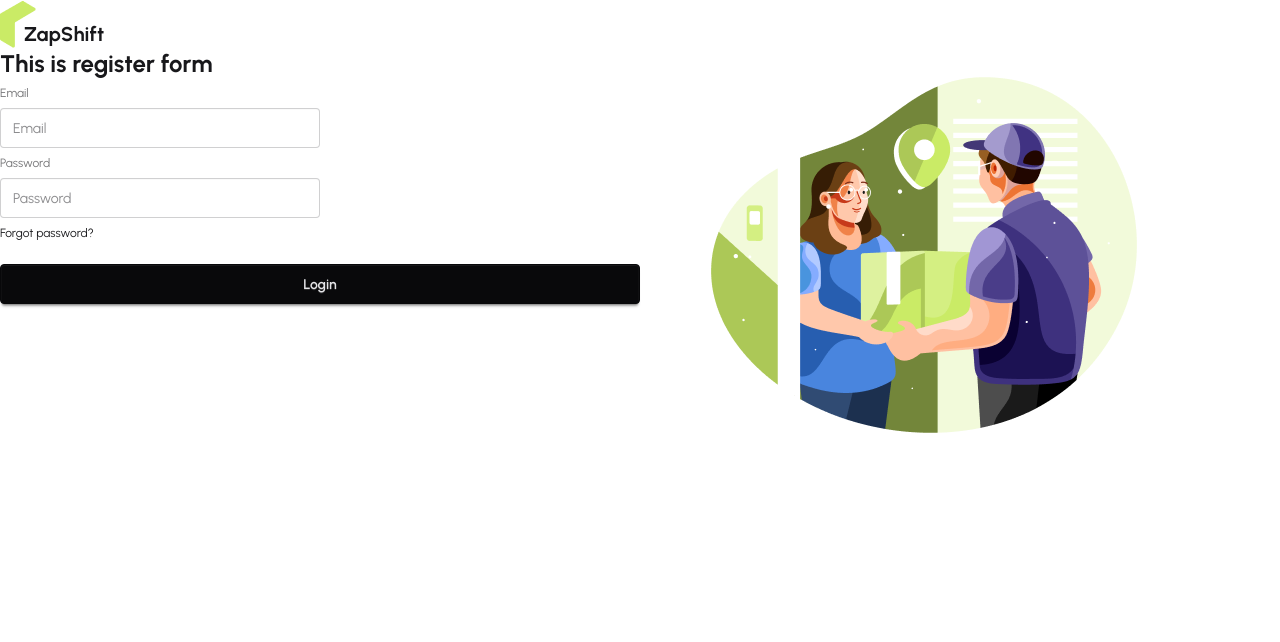
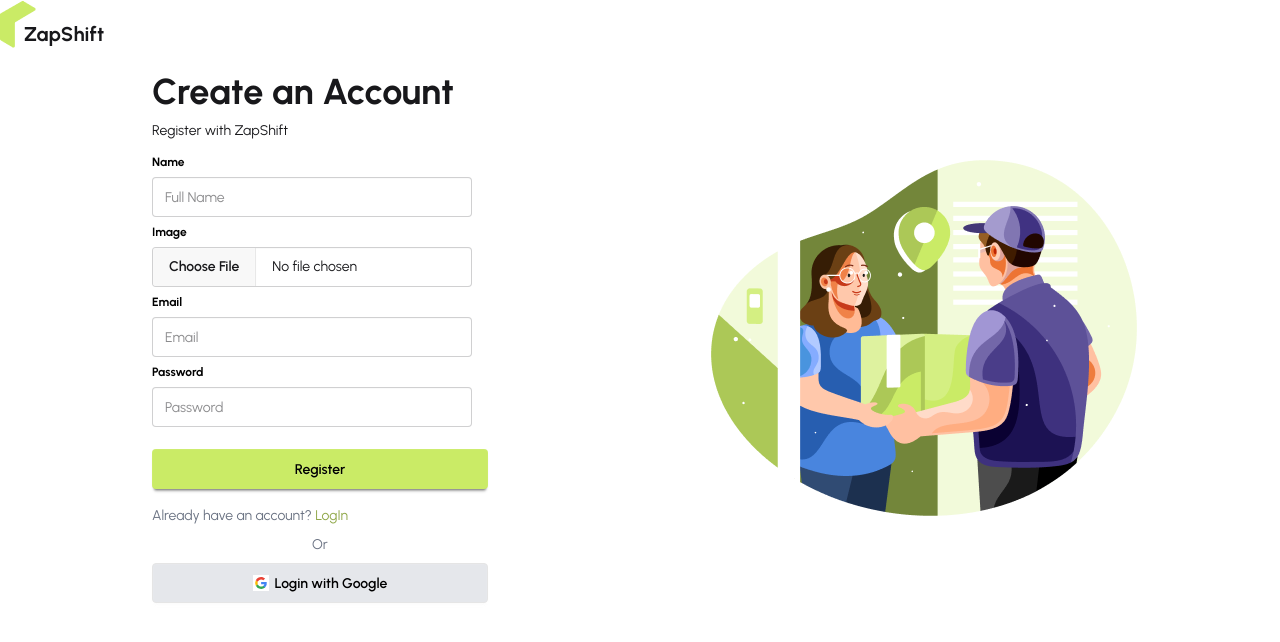
Before and after one commit to MizanurRahman-git/Zap-Shift-Client, a React (Vite) app: page /register in a window 1280 px wide. Shown: the top 642 px of the page. Built offline with nearby package versions, Linux system fonts and the light colour scheme; no server answers.

Commit message:
add private router

```diff
--- a/package.json
+++ b/package.json
@@ -11,6 +11,7 @@
   },
   "dependencies": {
     "@tailwindcss/vite": "^4.1.17",
+    "axios": "^1.13.2",
     "daisyui": "^5.5.5",
     "firebase": "^12.6.0",
     "leaflet": "^1.9.4",
--- a/src/Context/AuthProvider.jsx
+++ b/src/Context/AuthProvider.jsx
@@ -1,24 +1,72 @@
-import React from "react";
+import React, { useEffect, useState } from "react";
 import AuthContext from "./AuthContext";
 import {
   createUserWithEmailAndPassword,
+  GoogleAuthProvider,
+  onAuthStateChanged,
   signInWithEmailAndPassword,
+  signInWithPopup,
+  signOut,
+  updateProfile,
 } from "firebase/auth";
 import auth from "../Firebase/Firebase.init";
 
+
+
+const googleProvider = new GoogleAuthProvider
+
 const AuthProvider = ({ children }) => {
+
+  const [user, setUser] = useState(null)
+  const [loading, setLoading] = useState(true)
+
   const registerUser = (email, password) => {
+    setLoading(true)
     return createUserWithEmailAndPassword(auth, email, password);
   };
 
   const signInUser = (email, password) => {
+    setLoading(true)
     return signInWithEmailAndPassword(auth, email, password);
   };
 
+  const signWithGoogle = () => {
+    setLoading(true)
+    return signInWithPopup(auth, googleProvider)
+  }
+
+  const updateuserProfile = (updateInfo) => {
+    return updateProfile(auth.currentUser, updateInfo)
+  }
+
+  const logOut = () => {
+    return signOut(auth)
+  }
+
+  useEffect(()=>{
+    const unsubscribe = onAuthStateChanged(auth, (currentUser)=>{
+      setUser(currentUser)
+      setLoading(false)
+    })
+    return ()=> {
+      unsubscribe();
+    }
+  },[])
+
   const authInfo = {
+    user,
+    setUser,
+    loading,
+    logOut,
+    setLoading,
     registerUser,
     signInUser,
+    signWithGoogle,
+    updateuserProfile,
   };
+
+
+
   return <AuthContext value={authInfo}>{children}</AuthContext>;
 };
 
--- a/src/Layout/Authlayout.jsx
+++ b/src/Layout/Authlayout.jsx
@@ -1,17 +1,17 @@
 import React from 'react';
 import Logo from '../Components/Logo/Logo';
-import { Outlet } from 'react-router';
+import { Link, Outlet } from 'react-router';
 import authIma from '../assets/authImage.png'
 
 const Authlayout = () => {
     return (
         <div className='max-w-7xl mx-auto'>
-            <Logo/>
-            <div className='flex'>
+             <Link><Logo/></Link>
+            <div className='flex justify-center items-center'>
                 <div className='flex-1'>
                     <Outlet/>
                 </div>
-                <div className='flex-1'>
+                <div className='flex-1 '>
                     <img src={authIma} alt="logo" />
                 </div>
             </div>
--- /dev/null
+++ b/src/Routers/PrivateRoute.jsx
@@ -0,0 +1,19 @@
+import React from 'react';
+import useAuth from '../Hooks/useAuth';
+import { Navigate, useLocation } from 'react-router';
+
+const PrivateRoute = ({children}) => {
+    const location = useLocation()
+    const {user, Loading} = useAuth()
+
+    if(Loading){
+        return <span className="loading loading-dots loading-xl"></span>
+    }
+
+    if(!user){
+        return <Navigate state={location?.pathname} to='/login'></Navigate>
+    }
+    return children
+};
+
+export default PrivateRoute;
--- a/src/Routers/Router.jsx
+++ b/src/Routers/Router.jsx
@@ -1,41 +1,51 @@
-import { createBrowserRouter } from "react-router"
-import Mainlayout from "../Layout/Mainlayout"
-import Home from "../pages/Home/Home/Home"
-import Coverage from "../pages/Coverage/Coverage"
-import Authlayout from "../Layout/Authlayout"
-import Login from "../pages/Authentication/Login"
-import Register from "../pages/Authentication/Register"
+import { createBrowserRouter } from "react-router";
+import Mainlayout from "../Layout/Mainlayout";
+import Home from "../pages/Home/Home/Home";
+import Coverage from "../pages/Coverage/Coverage";
+import Authlayout from "../Layout/Authlayout";
+import Login from "../pages/Authentication/Login";
+import Register from "../pages/Authentication/Register";
+import PrivateRoute from "./PrivateRoute";
+import Rider from "../pages/Rider/Rider";
 
 const router = createBrowserRouter([
   {
     path: "/",
-        element: <Mainlayout/>,
-        children:[
+    element: <Mainlayout />,
+    children: [
       {
         index: true,
-                element: <Home/>
+        element: <Home />,
       },
       {
-                path: '/coverage',
-                element: <Coverage/>,
-                loader: () => fetch('/warehouses.json').then(res => res.json())
-            }
-        ]
+        path: "/rider",
+        element: (
+          <PrivateRoute>
+            <Rider />
+          </PrivateRoute>
+        ),
       },
       {
-        path:'/',
-        element: <Authlayout/>,
+        path: "/coverage",
+        element: <Coverage />,
+        loader: () => fetch("/warehouses.json").then((res) => res.json()),
+      },
+    ],
+  },
+  {
+    path: "/",
+    element: <Authlayout />,
     children: [
       {
-                path: '/login',
-                element: <Login/>
+        path: "/login",
+        element: <Login />,
       },
       {
-                path: '/register',
-                element: <Register/>
-            }
-        ]
-    }
-])
+        path: "/register",
+        element: <Register />,
+      },
+    ],
+  },
+]);
 
-export default router
+export default router;
--- a/src/pages/Authentication/Login.jsx
+++ b/src/pages/Authentication/Login.jsx
@@ -1,30 +1,39 @@
 import React from "react";
 import { useForm } from "react-hook-form";
 import useAuth from "../../Hooks/useAuth";
+import { Link, useLocation, useNavigate } from "react-router";
+import SocialLink from "./SocialLink";
 
 const Login = () => {
+  const location = useLocation()
+  const navigate = useNavigate()
+  const {
+    register,
+    handleSubmit,
+    formState: { errors },
+  } = useForm();
 
-    const {register, handleSubmit, formState: {errors}} = useForm();
-
-    const {signInUser} = useAuth()
+  const { signInUser } = useAuth();
 
   const handleLogIn = (data) => {
-        console.log(data)
     signInUser(data.email, data.password)
-        .then(result => {
-            console.log(result.user)
+      .then((result) => {
+        console.log(result.user);
+        navigate(location?.state || '/')
       })
-        .catch(error=> {
-            console.log(error)
-        })
-    }
+      .catch((error) => {
+        console.log(error);
+      });
+  };
 
   return (
-    <div>
-      <h1>this is log in page </h1>
-      <form onSubmit={handleSubmit(handleLogIn)}>
+    <div className="card bg-base-100 w-full max-w-sm mx-auto shrink-0">
+      <div className="card-body">
+        <h1 className="text-4xl font-bold">Welcome Back</h1>
+        <h1 className="">Login with ZapShift</h1>
+        <form className="mt-4" onSubmit={handleSubmit(handleLogIn)}>
           <fieldset className="fieldset">
-          <label className="label">Email</label>
+            <label className="label font-bold text-black">Email</label>
             <input
               type="email"
               {...register("email", { required: true })}
@@ -34,7 +43,7 @@ const Login = () => {
             {errors.email?.type === "required" && (
               <p className="text-red-500">Email is Required</p>
             )}
-          <label className="label">Password</label>
+            <label className="label font-bold text-black">Password</label>
             <input
               type="password"
               {...register("password", {
@@ -60,11 +69,15 @@ const Login = () => {
               </p>
             )}
             <div>
-            <a className="link link-hover">Forgot password?</a>
+              <a className="link underline text-gray-500">Forgot password?</a>
             </div>
-          <button className="btn btn-neutral mt-4">Login</button>
+            <button className="btn btn-neutral mt-4 bg-[#CAEB66] border-none text-black">Login</button>
           </fieldset>
+          <p className="text-gray-500 mt-3">Don't have any account? <Link state={location.state} to='/register' className="text-[#8FA748]">Register</Link> </p>
+          <p className="text-gray-500 text-center mt-2">Or</p>
         </form>
+        <SocialLink />
+      </div>
     </div>
   );
 };
--- a/src/pages/Authentication/Register.jsx
+++ b/src/pages/Authentication/Register.jsx
@@ -1,35 +1,89 @@
 import React from "react";
 import { useForm } from "react-hook-form";
 import useAuth from "../../Hooks/useAuth";
+import { Link, useLocation, useNavigate } from "react-router";
+import SocialLink from "./SocialLink";
+import axios from "axios";
 
 const Register = () => {
+
+  const location = useLocation()
+  const navigate = useNavigate()
+
   const {
     register,
     handleSubmit,
     formState: { errors },
   } = useForm();
 
-  const {registerUser} = useAuth()
+  const { registerUser, updateuserProfile } = useAuth();
 
   const handleRegister = (data) => {
-    console.log(data);
+
+    const profileImage = data.image[0]
+
     registerUser(data.email, data.password)
-    .then(result => {
-        console.log(result.user)
+      .then((result) => {
+        console.log(result.user);
+        const formData = new FormData()
+        formData.append('image', profileImage)
+
+        const image_image_URL = `https://api.imgbb.com/1/upload?key=${import.meta.env.VITE_image_host}`
+
+        axios.post(image_image_URL, formData)
+        .then(res => {
+
+          const userProfile = {
+            displayName:data.name,
+            photoURL:res.data.data.url
+          }
+
+          updateuserProfile(userProfile)
+          .then(()=> {
+            navigate(location?.state || '/')
           })
-    .catch(error=> {
+          .catch(error => {
             console.log(error)
           })
 
+        })
 
+      })
+      .catch((error) => {
+        console.log(error);
+      });
   };
 
   return (
-    <div>
-      <h1 className="font-bold text-2xl">This is register form</h1>
+    <div className="card bg-base-100 w-full max-w-sm mx-auto shrink-0">
+      <div className="card-body">
+        <h1 className="text-4xl font-bold">Create an Account</h1>
+        <h1 className="">Register with ZapShift</h1>
         <form onSubmit={handleSubmit(handleRegister)}>
           <fieldset className="fieldset">
-          <label className="label">Email</label>
+
+            {/* Name */}
+            <label className="label font-bold text-black">Name</label>
+            <input
+              type="text"
+              {...register("name", { required: true })}
+              className="input"
+              placeholder="Full Name"
+            />
+            {errors.name?.type === 'required' && <p className="text-red-500">Name is Required</p>}
+
+            {/* Photo*/}
+            <label className="label font-bold text-black">Image</label>
+            <input
+              type="file"
+              {...register("image", { required: true })}
+              className="file-input"
+              placeholder="Full Name"
+            />
+            {errors.image?.type === 'required' && <p className="text-red-500">file is Required</p>}
+
+            {/* Email */}
+            <label className="label font-bold text-black">Email</label>
             <input
               type="email"
               {...register("email", { required: true })}
@@ -39,7 +93,9 @@ const Register = () => {
             {errors.email?.type === "required" && (
               <p className="text-red-500">Email is Required</p>
             )}
-          <label className="label">Password</label>
+
+            {/* Password */}
+            <label className="label font-bold text-black">Password</label>
             <input
               type="password"
               {...register("password", {
@@ -58,13 +114,26 @@ const Register = () => {
                 Password must be 6 Charaters or Longer
               </p>
             )}
-          {errors.password?.type === "pattern" && <p className="text-red-500">Minimum six characters, at least one uppercase letter, one lowercase letter and one number</p>}
-          <div>
-            <a className="link link-hover">Forgot password?</a>
+            {errors.password?.type === "pattern" && (
+              <p className="text-red-500">
+                Minimum six characters, at least one uppercase letter, one
+                lowercase letter and one number
+              </p>
+            )}
+            <button className="btn btn-neutral mt-4 bg-[#CAEB66] border-none text-black">
+              Register
+            </button>
+          </fieldset>
+          <p className="text-gray-500 mt-3">
+            Already have an account?{" "}
+            <Link state={location.state} to="/login" className="text-[#8FA748]">
+              LogIn
+            </Link>{" "}
+          </p>
+          <p className="text-gray-500 text-center mt-2">Or</p>
+        </form>
+        <SocialLink/>
       </div>
-          <button className="btn btn-neutral mt-4">Login</button>
-        </fieldset>
-      </form>
     </div>
   );
 };
--- /dev/null
+++ b/src/pages/Authentication/SocialLink.jsx
@@ -0,0 +1,59 @@
+import React from "react";
+import useAuth from "../../Hooks/useAuth";
+import { useLocation, useNavigate } from "react-router";
+
+const SocialLink = () => {
+  const location = useLocation();
+  const navigate = useNavigate();
+  const { signWithGoogle } = useAuth();
+
+  const handleGoogle = () => {
+    signWithGoogle()
+      .then((result) => {
+        console.log(result.user);
+        navigate(location?.state || '/')
+      })
+      .catch((error) => {
+        console.log(error);
+      });
+  };
+  return (
+    <div>
+      <button
+        onClick={handleGoogle}
+        className="btn bg-gray-200 w-full text-black border-[#e5e5e5]"
+      >
+        <svg
+          aria-label="Google logo"
+          width="16"
+          height="16"
+          xmlns="http://www.w3.org/2000/svg"
+          viewBox="0 0 512 512"
+        >
+          <g>
+            <path d="m0 0H512V512H0" fill="#fff"></path>
+            <path
+              fill="#34a853"
+              d="M153 292c30 82 118 95 171 60h62v48A192 192 0 0190 341"
+            ></path>
+            <path
+              fill="#4285f4"
+              d="m386 400a140 175 0 0053-179H260v74h102q-7 37-38 57"
+            ></path>
+            <path
+              fill="#fbbc02"
+              d="m90 341a208 200 0 010-171l63 49q-12 37 0 73"
+            ></path>
+            <path
+              fill="#ea4335"
+              d="m153 219c22-69 116-109 179-50l55-54c-78-75-230-72-297 55"
+            ></path>
+          </g>
+        </svg>
+        Login with Google
+      </button>
+    </div>
+  );
+};
+
+export default SocialLink;
--- a/src/pages/Home/Reviews/Reviews.jsx
+++ b/src/pages/Home/Reviews/Reviews.jsx
@@ -5,7 +5,6 @@ import ReviewsCard from "./ReviewsCard";
 
 const Reviews = ({ reviewsPromise }) => {
   const reviewsData = use(reviewsPromise);
-  console.log(reviewsData);
   return (
     <div className="my-24">
       <div className="text-center mb-18">
--- /dev/null
+++ b/src/pages/Rider/Rider.jsx
@@ -0,0 +1,11 @@
+import React from 'react';
+
+const Rider = () => {
+    return (
+        <div>
+            rider
+        </div>
+    );
+};
+
+export default Rider;
--- a/src/pages/Shared/Header/Navbar.jsx
+++ b/src/pages/Shared/Header/Navbar.jsx
@@ -1,14 +1,32 @@
 import React from "react";
 import Logo from "../../../Components/Logo/Logo";
 import { Link, NavLink } from "react-router";
+import useAuth from "../../../Hooks/useAuth";
 
 const Navbar = () => {
+  const { user, logOut } = useAuth();
 
-    const links = <>
-        <li><NavLink>Service</NavLink></li>
-        <li><NavLink>About Us</NavLink></li>
-        <li><NavLink to='/coverage'>Coverage</NavLink></li>
+  const handleLogOut = () => {
+    logOut()
+    .then()
+    .catch(error => {
+      console.log(error)
+    })
+  }
+
+  const links = (
+    <>
+      <li>
+        <NavLink>Service</NavLink>
+      </li>
+      <li>
+        <NavLink>About Us</NavLink>
+      </li>
+      <li>
+        <NavLink to="/coverage">Coverage</NavLink>
+      </li>
     </>
+  );
 
   return (
     <div className="navbar bg-base-100 shadow-sm">
@@ -38,15 +56,16 @@ const Navbar = () => {
             {links}
           </ul>
         </div>
-        <Link><Logo/></Link>
+        <Link>
+          <Logo />
+        </Link>
       </div>
       <div className="navbar-center hidden lg:flex">
-        <ul className="menu menu-horizontal px-1">
-          {links}
-        </ul>
+        <ul className="menu menu-horizontal px-1">{links}</ul>
       </div>
-      <div className="navbar-end">
-        <a className="btn">Button</a>
+      <div className="navbar-end ">
+        {user ? <a onClick={handleLogOut} className="btn">Log Out</a> : <Link to='/login' className="btn">Log In</Link>}
+        <Link to='/rider' className="btn btn-primary text-black mx-4 border-none">Be A Rider</Link>
       </div>
     </div>
   );
```
Also changed, not shown: 1 other file (tests, documents, lock files or other folders). Lines whose indentation alone changed are shown as unchanged.
